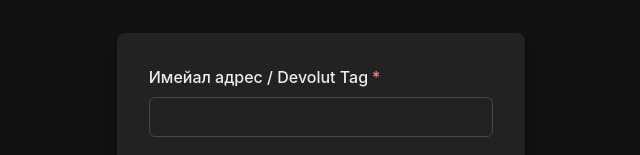
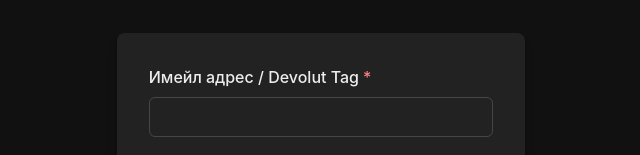
Before and after one commit to codingburgas/devolut, a Next.js app in the folder devolut-front-end/: page /sign-in in a window 1280 px wide. Shown: the part 258-413 px from the top of the page, without its empty margins (319-959 px from the left). Built offline with nearby package versions, Linux system fonts and the light colour scheme; no server answers.

Commit message:
Fix typo

```diff
--- a/devolut-front-end/pages/sign-in.tsx
+++ b/devolut-front-end/pages/sign-in.tsx
@@ -86,7 +86,7 @@ export default function Signin() {
             <form onSubmit={handleSignin}>
               <Stack spacing={4}>
                 <FormControl id="dtmail" isRequired>
-                  <FormLabel>Имейал адрес / Devolut Tag</FormLabel>
+                  <FormLabel>Имейл адрес / Devolut Tag</FormLabel>
                   <Input type="text" />
                 </FormControl>
                 <FormControl id="password" isRequired>
```
